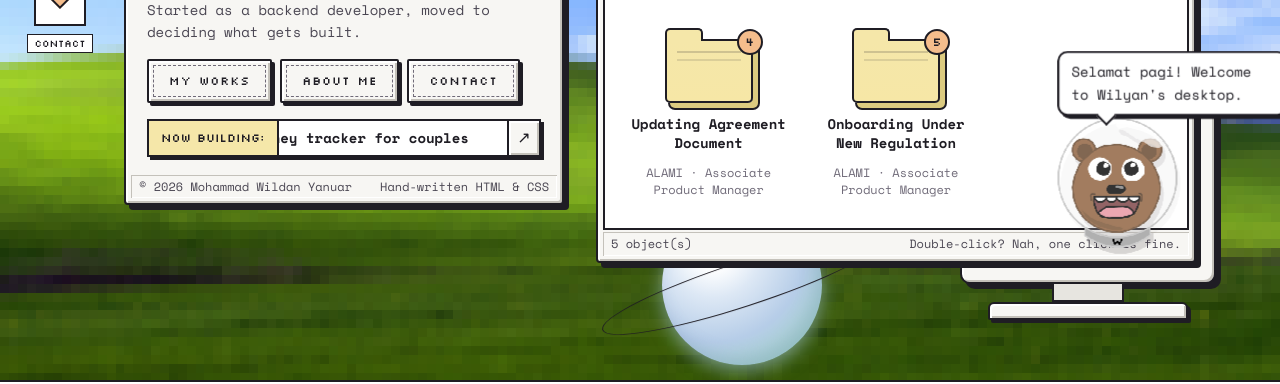
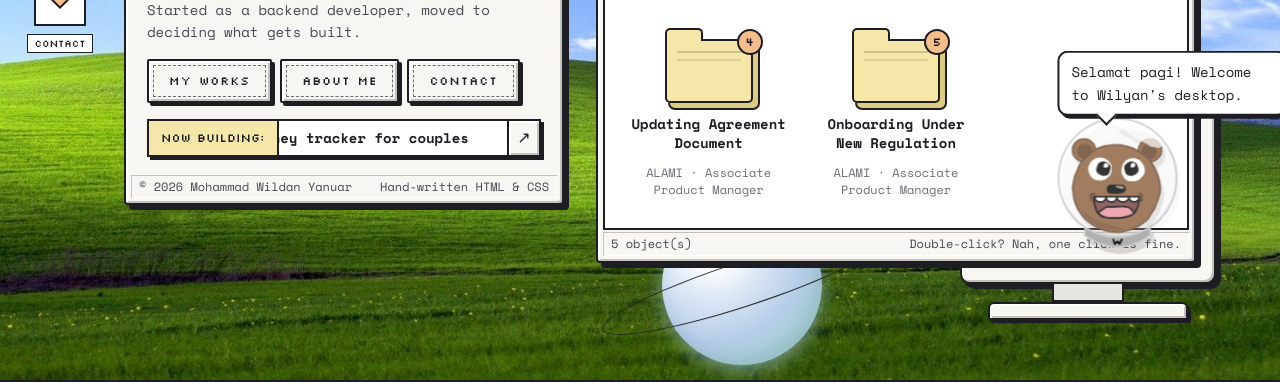
Before and after one commit to DarkosidoWilyan/personal-website-workwithwilyan, a plain HTML site: page index.html in a window 1280 px wide. Shown: the part 374-758 px from the top of the page. Drawn offline with nearby package versions, Linux system fonts and the light colour scheme.

Commit message:
Use original landscape as desktop background
Co-Authored-By: ItsWilyan <wilyan9499@gmail.com>

```diff
--- a/style.css
+++ b/style.css
@@ -18,11 +18,10 @@ body {
   margin: 0;
   min-height: 100vh;
   background-color: var(--paper);
-  background-image: url("assets/pixel-hill-background.png");
+  background-image: url("assets/hill-background.jpg");
   background-position: center;
   background-size: cover;
   background-attachment: fixed;
-  image-rendering: pixelated;
   color: var(--ink);
   font-family: var(--font-body);
   font-size: var(--fs-md);
```
Also changed, not shown: assets/hill-background.jpg (added), assets/pixel-hill-background.png (deleted).
